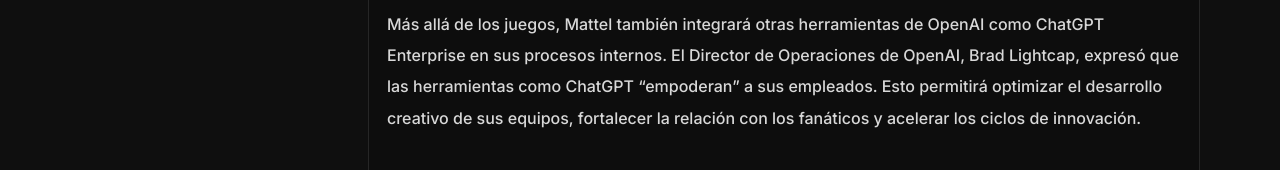
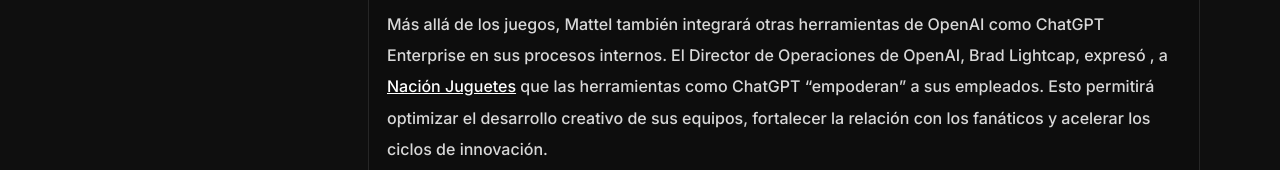
Before and after one commit to AriJusid/Offline, a plain HTML site: page news.html in a window 1280 px wide. Shown: the part 1406-1576 px from the top of the page. Drawn offline with Linux system fonts and the light colour scheme.

Commit message:
feat: cita2

```diff
--- a/news.html
+++ b/news.html
@@ -121,7 +121,7 @@ De acuerdo al comunicado, un equipo reducido de Mattel ya trabaja en el desarrol
 </p>
 
           <p style="margin-bottom: 5%;">
-Más allá de los juegos, Mattel también integrará otras herramientas de OpenAI como ChatGPT Enterprise en sus procesos internos. El Director de Operaciones de OpenAI, Brad Lightcap, expresó que las herramientas como ChatGPT “empoderan” a sus empleados. Esto permitirá optimizar el desarrollo creativo de sus equipos, fortalecer la relación con los fanáticos y acelerar los ciclos de innovación.
+Más allá de los juegos, Mattel también integrará otras herramientas de OpenAI como ChatGPT Enterprise en sus procesos internos. El Director de Operaciones de OpenAI, Brad Lightcap, expresó , a <a href="https://www.nacionjuguetes.com/" style=" color: white;"> Nación Juguetes</a> que las herramientas como ChatGPT “empoderan” a sus empleados. Esto permitirá optimizar el desarrollo creativo de sus equipos, fortalecer la relación con los fanáticos y acelerar los ciclos de innovación.
 
           </p>
 
```
